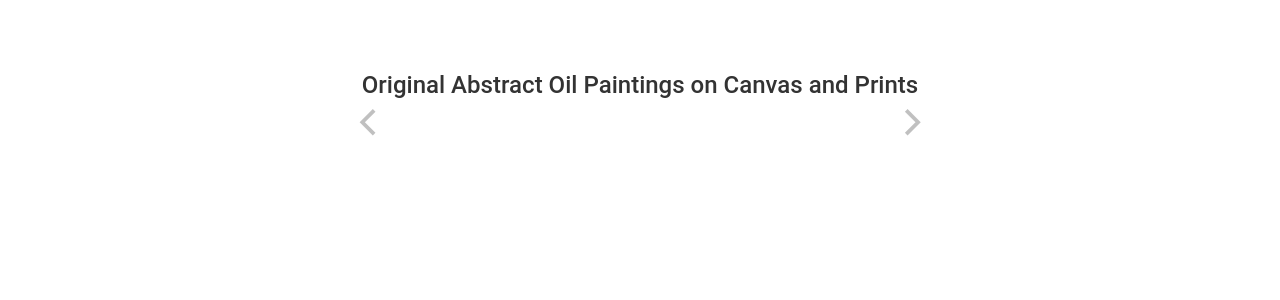
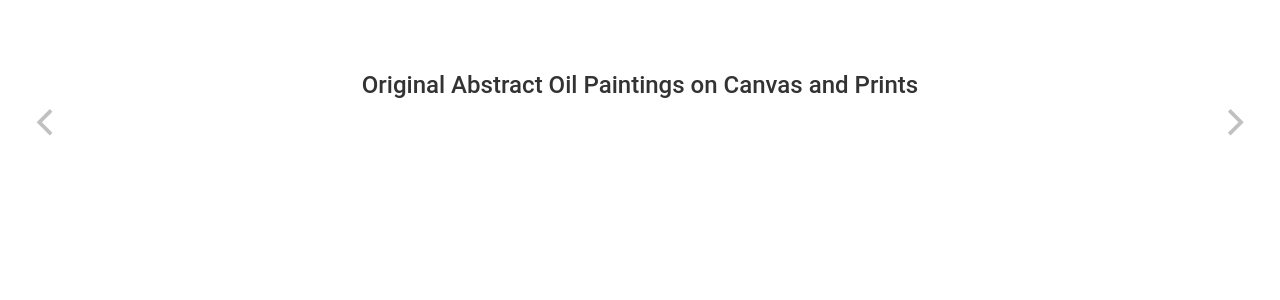
Before and after one commit to jefnic23/ceynic-api, a Flask app: page / in a window 1280 px wide. Shown: the part 372-672 px from the top of the page. Run offline with Flask 2, Linux system fonts and the light colour scheme; data that the repository does not hold is empty; some libraries are stand-ins or nearby versions.

Commit message:
made slideshow fit screen width

```diff
--- a/app/static/styles.css
+++ b/app/static/styles.css
@@ -171,6 +171,10 @@ body {
     margin-top: 50px;
 }
 
+.carousel-container {
+    width: 100%;
+}
+
 .footer {
     margin-top: 50px;
 }
--- a/app/templates/index.html
+++ b/app/templates/index.html
@@ -11,7 +11,7 @@
         const slideshow = {{ slideshow | tojson }};
     </script>
 
-    <div class='container-fluid app-content'>
+    <div class='container-fluid app-content carousel-container'>
         <h3 class='home-header'>Original Abstract Oil Paintings on Canvas and Prints</h3>
         <div class='carousel'>
             {% for image in slideshow %}
```
